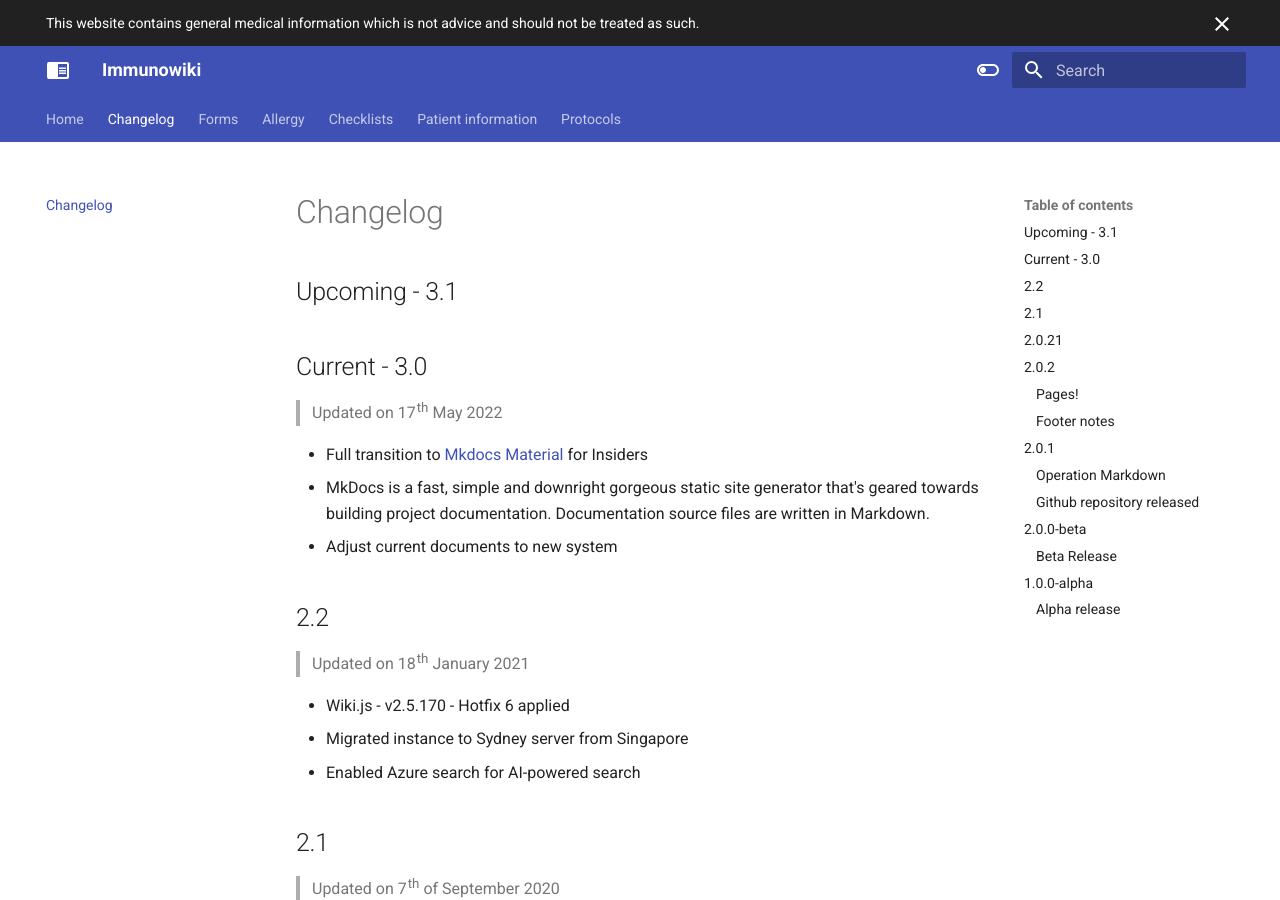
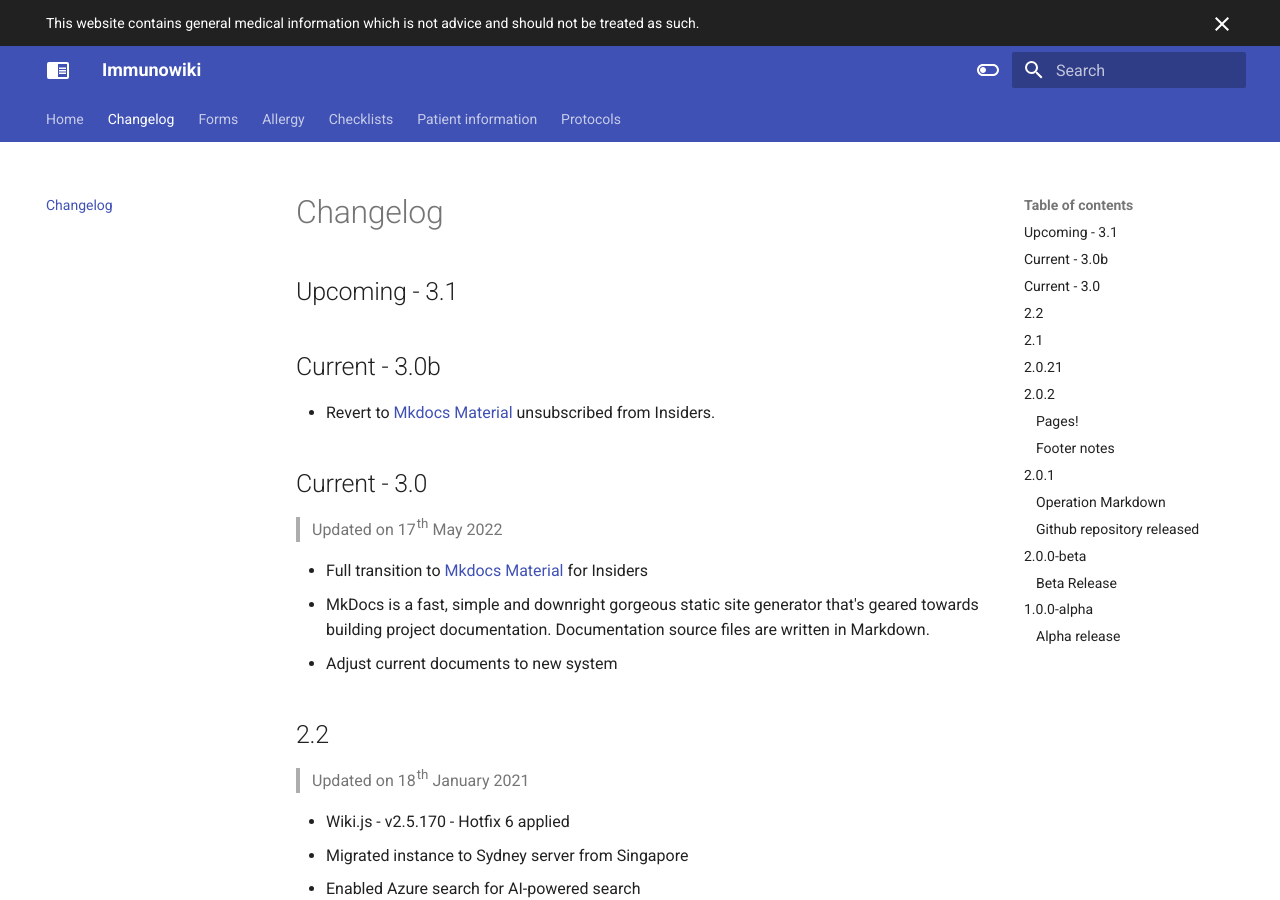
Before and after one commit to monchee/crghimmunowiki, an MkDocs documentation site: the page built from docs/changelog.md, in a window 1280 px wide and 900 px high. Built offline with MkDocs 1.6.1 and Material for MkDocs 9.7.7, drawn with Linux system fonts in a browser that asks for light colours.

Commit message:
Update changelog.md

```diff
--- a/docs/changelog.md
+++ b/docs/changelog.md
@@ -11,6 +11,9 @@ tags:
 # Changelog
 
 ## Upcoming - 3.1
+
+## Current - 3.0b
+- Revert to [Mkdocs Material](https://squidfunk.github.io/mkdocs-material/) unsubscribed from Insiders.
 
 ## Current - 3.0
 > Updated on 17th May 2022
```
